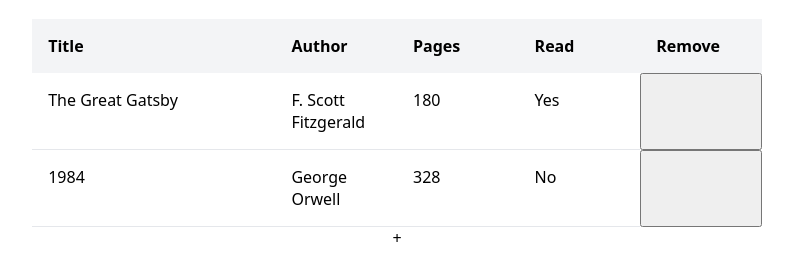
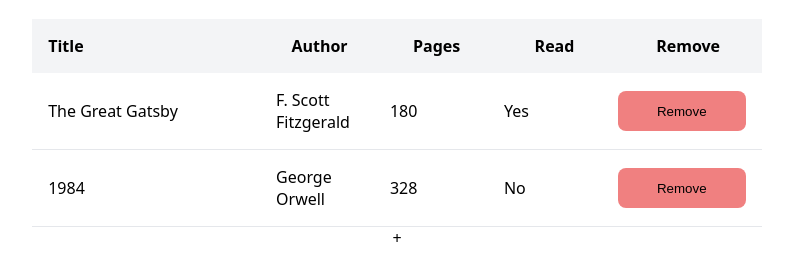
Before and after one commit to fiestalark/Odin-Library, a plain HTML site: page index.html in a window 1280 px wide. Shown: the part 130-410 px from the top of the page, without its empty margins (243-1036 px from the left). Drawn offline with Linux system fonts and the light colour scheme.

Commit message:
Remove book, update read on click

```diff
--- a/index.html
+++ b/index.html
@@ -19,19 +19,19 @@
                 <div class="header">Remove</div>
             </div>
             <div class="books">
-                <!-- Sample row 1 -->
+<!--
                 <div class="row">The Great Gatsby</div>
                 <div class="row">F. Scott Fitzgerald</div>
                 <div class="row">180</div>
                 <div class="row">Yes</div>
                 <button></button>
 
-                <!-- Sample row 2 -->
+
                 <div class="row">1984</div>
                 <div class="row">George Orwell</div>
                 <div class="row">328</div>
                 <div class="row">No</div>
-                <button></button>
+                <button></button> -->
             </div>
             <div class="add">
                 +
--- a/script.js
+++ b/script.js
@@ -1,11 +1,12 @@
 document.addEventListener('DOMContentLoaded', () => {
     const gridContainer = document.querySelector('.grid-container')
     const booksTable = document.querySelector('.books');
-    const submitBtn = document.querySelector('#submit');
-    const form = document.querySelector('form');
     const addBookBtn = document.querySelector('.add');
 
-    const myLibrary = [];
+    const myLibrary = [
+        new Book('The Great Gatsby', 'F. Scott Fitzgerald', 180, true),
+        new Book('1984', 'George Orwell', 328, false)
+    ];
 
     function Book(title, author, pages, read) {
         this.title = title;
@@ -16,6 +17,7 @@ document.addEventListener('DOMContentLoaded', () => {
             const readYet = this.read ? 'read' : 'not read yet';
             return `${this.name} by ${this.author}, ${this.pages} pages, ${readYet}`
         };
+        this.markAsRead = function() { this.read = !this.read };
     }
 
     const getFormData = (form) => {
@@ -80,34 +82,61 @@ document.addEventListener('DOMContentLoaded', () => {
         });
     };
 
+    const removeBook = (index) => {
+        myLibrary.splice(index, 1);
+        displayBooks();
+    };
+
     const displayBooks = () => {
         booksTable.innerHTML = '';
-        myLibrary.forEach(book => {
-            const data = [book.title, book.author, book.pages, book.read ? 'Yes' : 'No'].map(content => {
+        myLibrary.forEach((book, index) => {
+            const properties = ['title', 'author', 'pages', 'read'];
+            const data = [book.title, book.author, book.pages, book.read ? 'Yes' : 'No'].map((content, i) => {
                 const div = document.createElement('div');
                 div.textContent = content;
                 div.classList.add('row');
+                div.classList.add(properties[i]);
+                div.dataset.index = index;
+
+                if (properties[i] === 'read') {
+                    div.classList.add('read-flash');
+                    div.addEventListener('click', () => {
+                        myLibrary[index].markAsRead();
+                        div.textContent = myLibrary[index].read ? 'Yes' : 'No';
+                        div.classList.add('active');
+                        setTimeout(() => {
+                            div.classList.remove('active');
+                        }, 300);
+                    });
+                }
+
                 return div;
             });
 
             data.forEach(div => booksTable.appendChild(div));
+            const removeDiv = document.createElement('div');
+            removeDiv.classList.add('row');
             const removeBtn = document.createElement('button');
             removeBtn.id = 'remove-book';
-            removeBtn.classList.add('row');
-            booksTable.appendChild(removeBtn);
+            removeBtn.textContent = 'Remove';
+            removeDiv.appendChild(removeBtn);
+            booksTable.appendChild(removeDiv);
+
+            removeBtn.addEventListener('click', () => {
+                removeBook(index);
+            })
         })
     };
-
 
     function addBookToLibrary(title, author, pages, read) {
         const newBook = new Book(title, author, pages, read);
         myLibrary.push(newBook);
     }
 
-
-
     addBookBtn.addEventListener('click', () => {
         addBook();
     })
 
+displayBooks();
+
 });
--- a/styles.css
+++ b/styles.css
@@ -93,6 +93,8 @@ button[type="submit"]:hover {
 
 .row {
     padding: 1rem;
+    display: flex;
+    align-items: center;
     border-bottom: 1px solid #e5e7eb;
 }
 .add {
@@ -101,12 +103,26 @@ button[type="submit"]:hover {
 .add:hover {
     background-color: lightgreen;
 }
+.read {
+    cursor: pointer;
+}
+.read-flash {
+    transition: all 0.3s ease;
+}
+
+.read-flash.active {
+    background-color: #90EE90;  /* Light green */
+    color: #006400;  /* Dark green */
+}
 #remove-book {
     background-color: lightcoral;
     border-radius: 8px;
     border: none;
-    height: 2rem;
-    width: 6rem;
+    height: 2.5rem;
+    width: 8rem;
+}
+#remove-book:hover {
+    background-color: rgb(220, 92, 92);
 }
 
 @media (max-width: 768px) {
```
